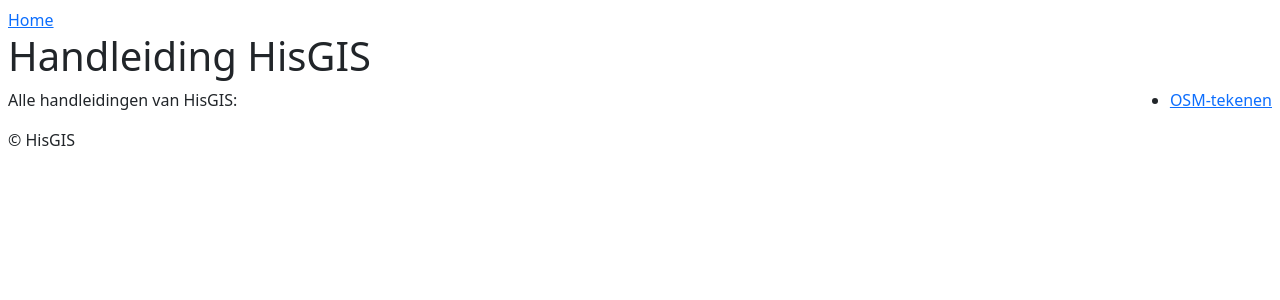
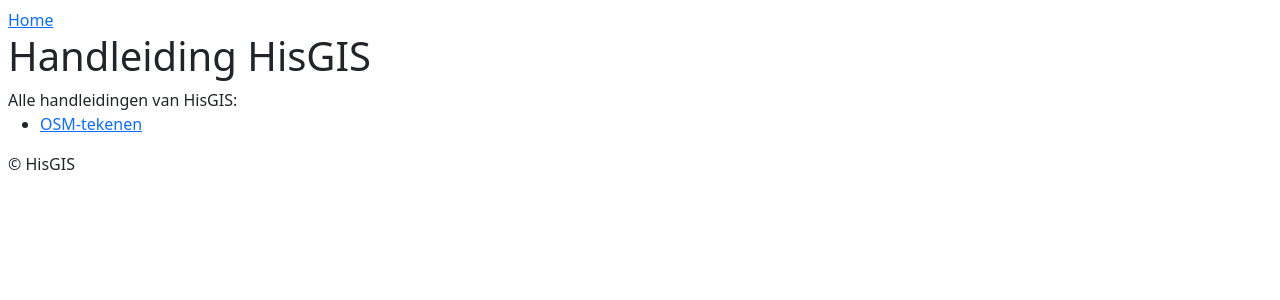
Before and after one commit to heinsr/hisgis-handleiding-md, a Jekyll site: the page built from index.html, in a window 1280 px wide. Shown: the top 300 px of the page. Built offline with Jekyll 4.4.1, drawn with Linux system fonts in a browser that asks for light colours.

Commit message:
Update default.html

```diff
--- a/_layouts/default.html
+++ b/_layouts/default.html
@@ -12,7 +12,7 @@
       <a href="/">Home</a>
     </nav>
     <h1>{{ page.title }}</h1>
-    <section class="d-flex justify-content-between">
+    <section class="justify-content-between">
       {{ content }}
     </section>
     <footer>
```
